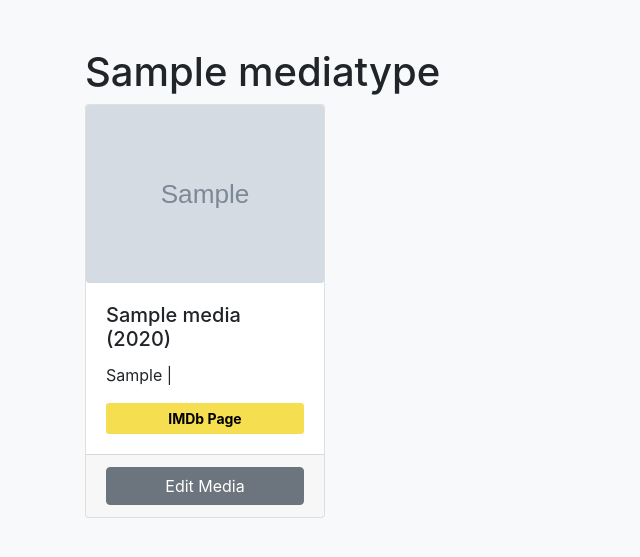
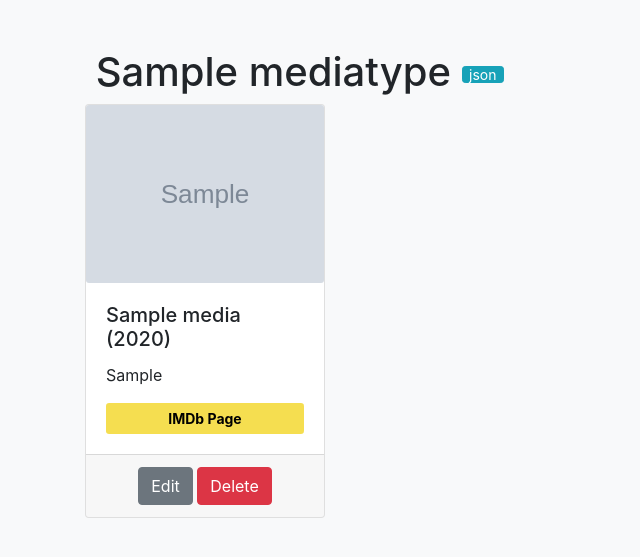
Before and after one commit to tomgehrke/media_manager, a Flask app: page /mediatype/1/ in a window 1280 px wide. Shown: the part 58-615 px from the top of the page, without its empty margins (0-640 px from the left). Run offline with Flask 2, Linux system fonts and the light colour scheme; the visitor is signed in with stand-in values (Sample User, id 1); tables that the repository leaves empty hold one stand-in row (values such as "Sample post"); grey boxes marked "Sample" are stand-in pictures; some libraries are stand-ins or nearby versions.

Commit message:
style: Form tweaks and media card adjustments

```diff
--- a/templates/createMedia.html
+++ b/templates/createMedia.html
@@ -1,5 +1,6 @@
 {% extends "main.html" %} {% block content %} {% include "nav.html" %}
 <div class="container pt-5">
+    <div class="card p-3">
         <h1>Create New Media</h1>
 
         <form action="#" method="post">
@@ -108,4 +109,5 @@
             <input type="hidden" id="id" name="id" value="" />
         </form>
     </div>
+</div>
 {% endblock %}
--- a/templates/media.html
+++ b/templates/media.html
@@ -1,13 +1,17 @@
 {% extends "main.html" %} {% block content %} {% include "nav.html" %}
 <div class="container pt-5">
     <h1>
-        {% if mediatype %}{{ mediatype.name }}{% endif %} {% if mediatype and
-        mediaformat %}/{% endif %} {% if mediaformat %}{{ mediaformat.name }}{%
-        endif %}
+        {% if mediatype %}<i class="fa {{ mediatype.fa_icon_class }}"></i>
+        {{ mediatype.name }}{% endif %} {% if mediatype and mediaformat %}/{%
+        endif %} {% if mediaformat %}<i
+            class="fa {{ mediaformat.fa_icon_class }}"
+        ></i>
+        {{ mediaformat.name }}{% endif %}
+        <a class="btn btn-info btn-xs" href="json">json</a>
     </h1>
 
     {% if media %}
-    <div class="card-columns" style="column-count: 4;">
+    <div id="media_columns" class="card-columns">
         {% for m in media %}
         <div class="card" style="width:15rem;">
             {% if m.poster_url != '' %}
@@ -17,7 +21,7 @@
                 <h5 class="card-title">
                     {{ m.title }} {%if m.year != '' %} ({{ m.year }}){% endif %}
                 </h5>
-                <p class="card-text">{{ m.rating }} | {{ m.runtime }}</p>
+                <p class="card-text">{{ m.rating }}</p>
                 {% if m.imdb_id != '' %}
                 <a
                     class="btn btn-sm w-100"
@@ -29,11 +33,16 @@
                 {% endif %}
             </div>
             {% if session['user_id'] == m.created_user_id %}
-            <div class="card-footer">
+            <div class="card-footer text-center">
                 <a
-                    class="btn btn-secondary w-100"
+                    class="btn btn-secondary"
                     href="{{url_for('editMedia', media_id=m.id)}}"
-                    >Edit Media</a
+                    >Edit</a
+                >
+                <a
+                    class="btn btn-danger"
+                    href="{{url_for('deleteMedia', media_id=m.id)}}"
+                    >Delete</a
                 >
             </div>
             {% endif %}
```
Also changed, not shown: templates/editMedia.html (+9 -7 lines). Lines whose indentation alone changed are shown as unchanged.
